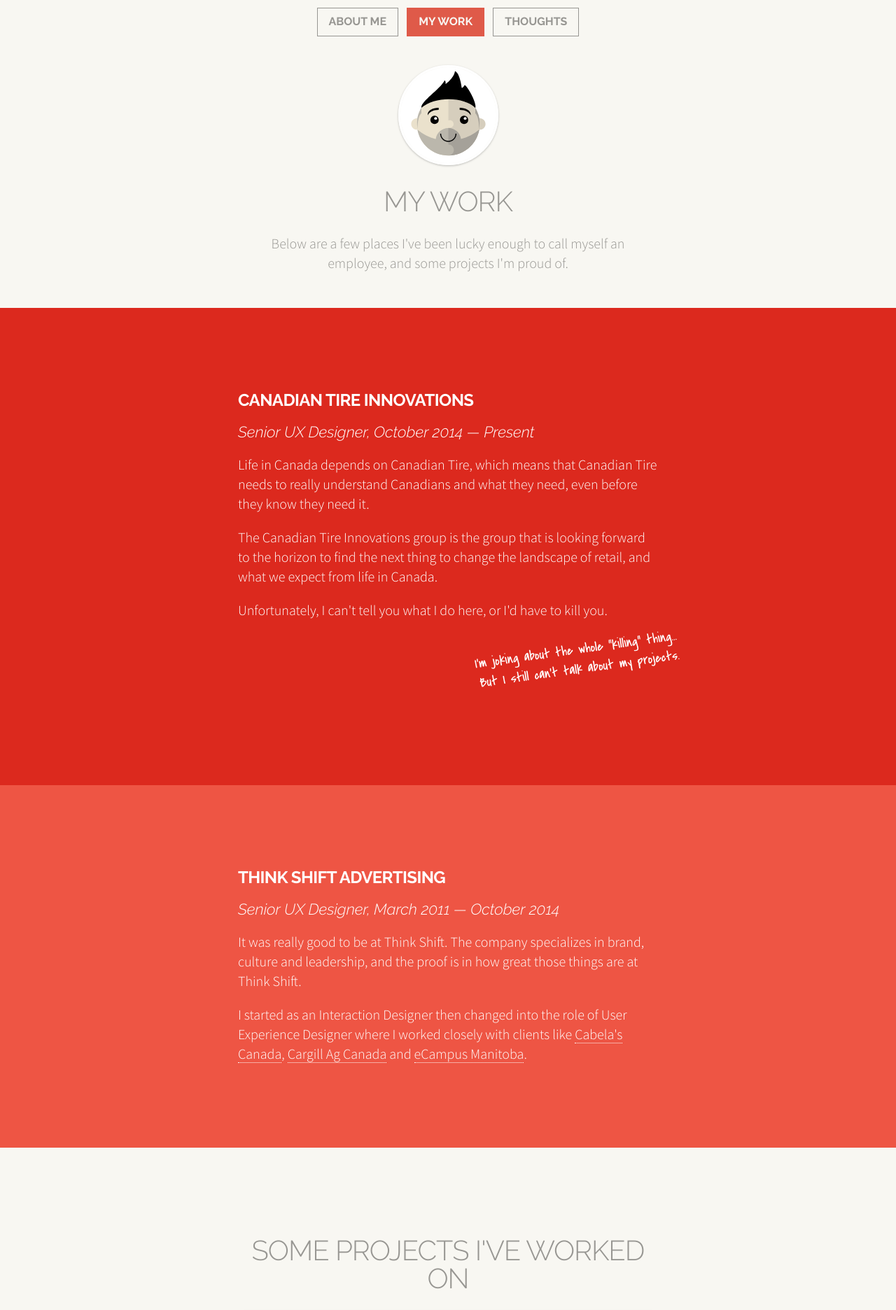
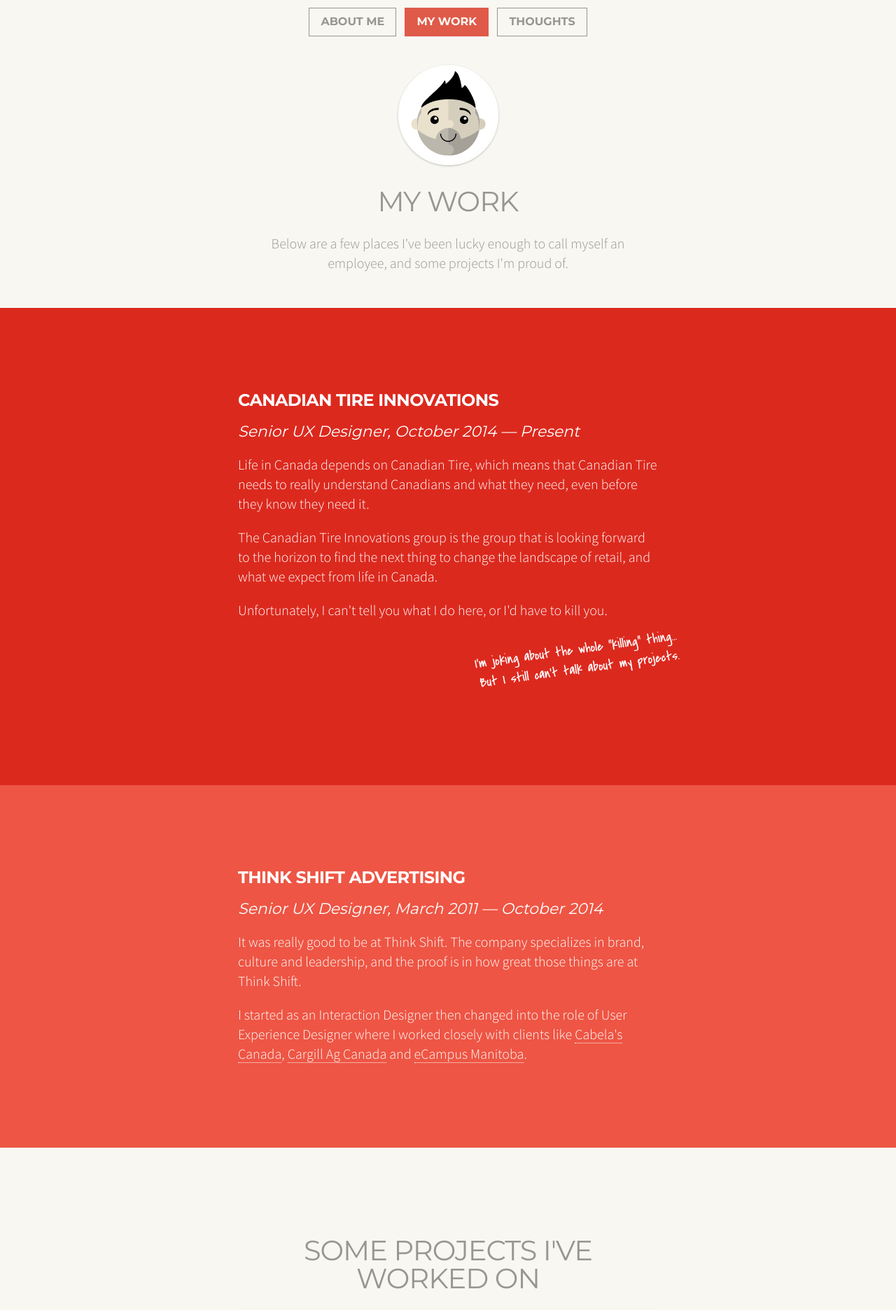
Before and after one commit to devonmitton/devonmitton.github.io, a Jekyll site: the page built from does.html, in a window 1280 px wide. Shown: the top 1872 px of the page at 70% size. Built offline with Jekyll 4.4.1, drawn with Linux system fonts in a browser that asks for light colours.

Commit message:
Bye Raleway, Hello Montserrat

```diff
--- a/_includes/header.html
+++ b/_includes/header.html
@@ -9,7 +9,7 @@
   <meta name="viewport" content="width=device-width, initial-scale=1" />
 
   <link href="/assets/stylesheets/me.css" media="all" rel="stylesheet" />
-  <link href="http://fonts.googleapis.com/css?family=Source+Sans+Pro:300,400,600,300italic,400italic,600italic|Raleway:300,400,700,300italic,400italic,700italic|Covered+By+Your+Grace" rel="stylesheet" />
+  <link href="http://fonts.googleapis.com/css?family=Source+Sans+Pro:300,400,600,300italic,400italic,600italic|Montserrat:400,700|Covered+By+Your+Grace" rel="stylesheet" />
 
   <script src="/assets/javascripts/lib/modernizr-2-8-3.js"></script>
 
--- a/assets/stylesheets/me.css
+++ b/assets/stylesheets/me.css
@@ -248,7 +248,7 @@
 /* Typography
    ========================================================================== */
 
-h1, h2, h3, h4 { font-family: 'Raleway', sans-serif; line-height: 1em; }
+h1, h2, h3, h4 { font-family: 'Montserrat', sans-serif; line-height: 1em; }
 
 h1         { font-weight: 300; font-size: 2em; margin: 0.67em 0; }
 h2         { font-size: 1.2em; text-transform: uppercase; }
@@ -308,7 +308,7 @@
 .pnav {
   text-align: center;
   font-size: 80%;
-  font-family: 'Raleway';
+  font-family: 'Montserrat';
   text-transform: uppercase;
   padding: .7em 0;}
   .pnav-items {
```
